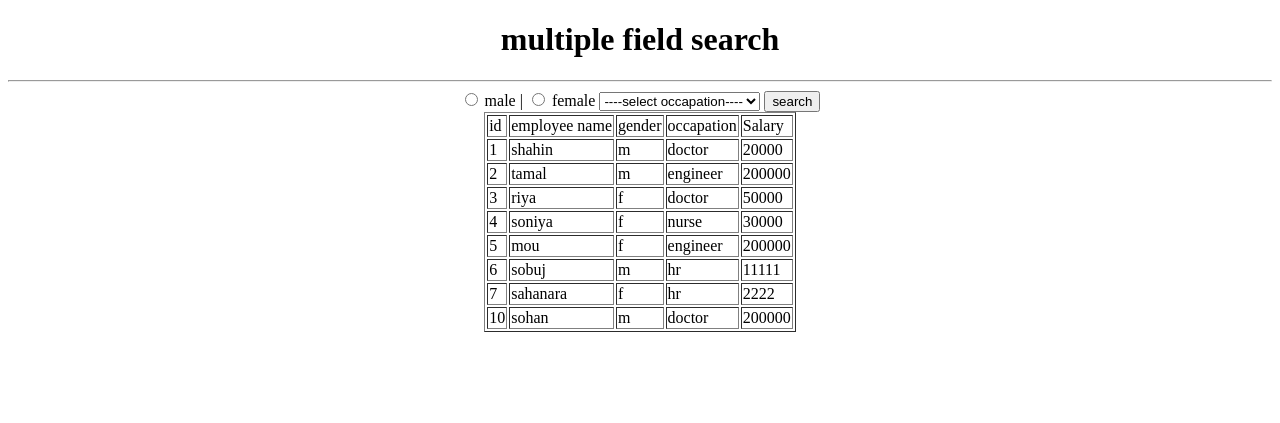
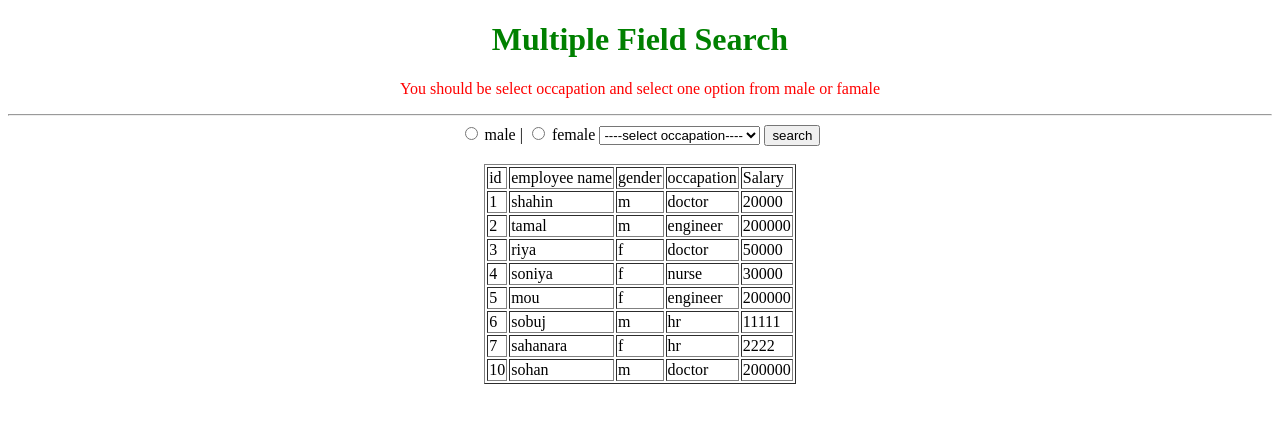
Before and after one commit to smsamrat/multiple_field_search_django, a Django app: page / in a window 1280 px wide. Shown: the top 423 px of the page. Run offline with Django 4.2, Linux system fonts and the light colour scheme; data comes from the database, SQL or seed files in the repository; both versions use the stored data as it was after the commit.

Commit message:
Modified some element

```diff
--- a/templates/index.html
+++ b/templates/index.html
@@ -8,7 +8,8 @@
 </head>
 <body>
     <center>
-        <h1>multiple field search</h1>
+        <h1 style="color:green;">Multiple Field Search</h1>
+        <p style="color:red;"> You should be select occapation and select one option from male or famale</p>
         <hr>
         <form action="" method="post">
             {% csrf_token %}
@@ -22,7 +23,7 @@
                 <option>hr</option>
                 <hr>
             </select>
-            <input type="submit" value="search">
+            <input type="submit" value="search"><br/><br/>
             <table border="1">
                 <tr>
                     <td>id</td>
```
Also changed, not shown: db.sqlite3, 11 other files.
